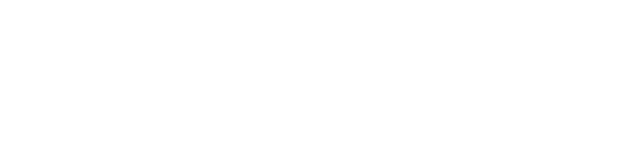
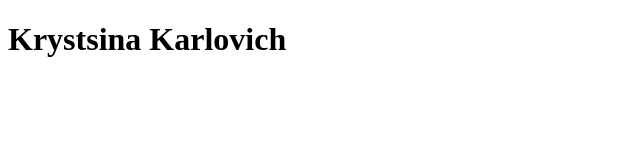
Before and after one commit to ChristinaKarlovich/rsschool-cv, a plain HTML site: page index.html in a window 1280 px wide. Shown: the whole page, without its empty margins (0-640 px from the left). Drawn offline with Linux system fonts and the light colour scheme.

Commit message:
fix: html file

```diff
--- a/index.html
+++ b/index.html
@@ -7,6 +7,6 @@
     <title>CV</title>
 </head>
 <body>
-
+    <h1>Krystsina Karlovich</h1>
 </body>
 </html>
```
